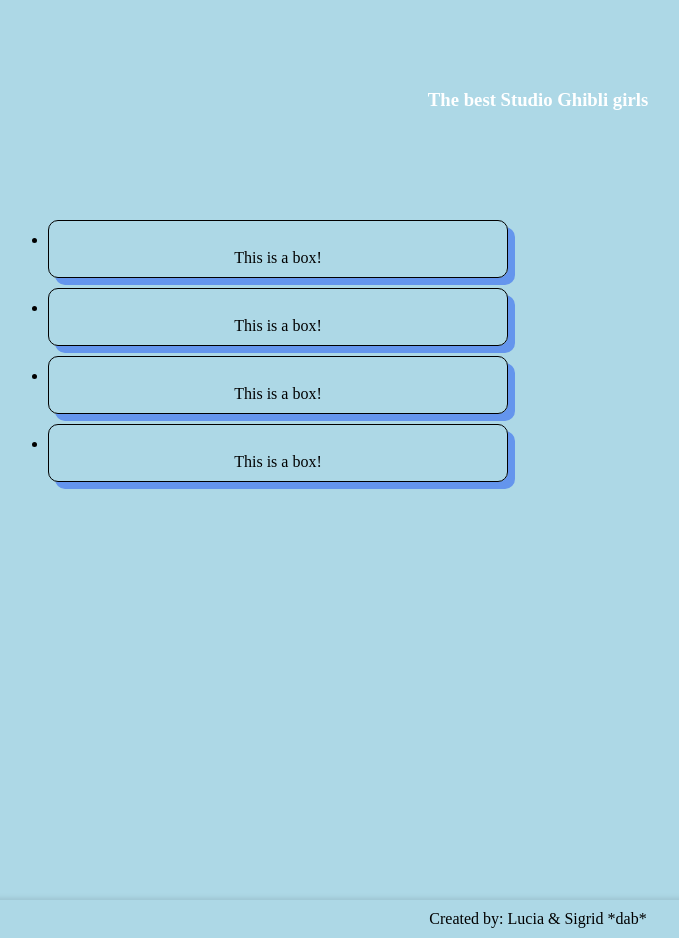
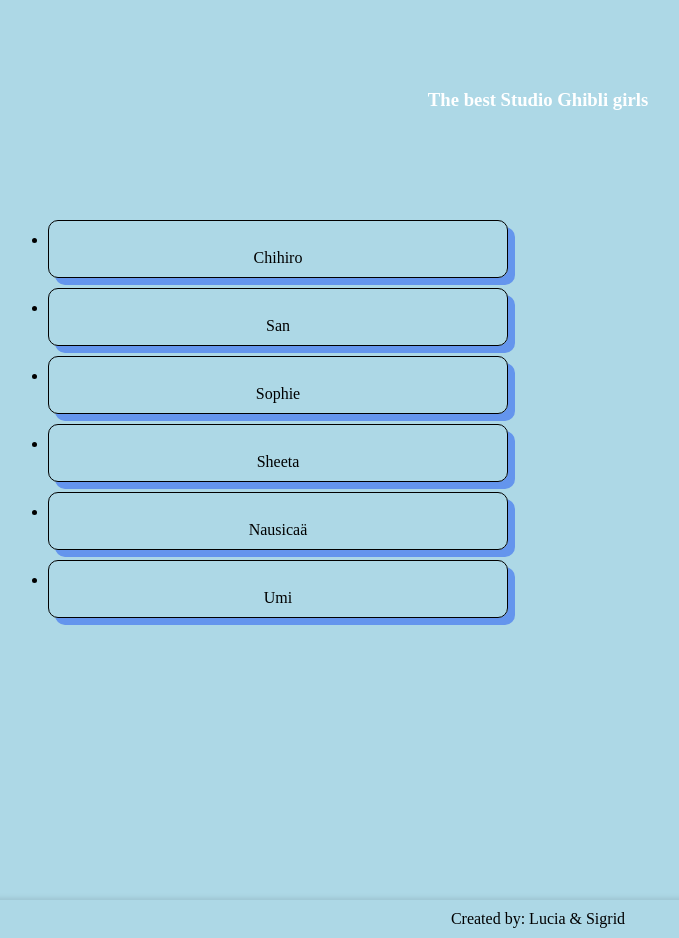
Before and after one commit to MissKluck/C--prosjektoppgave, a plain HTML site: page wwwroot/index.html in a window 1280 px wide. Shown: the whole page, without its empty margins (102-781 px from the left). Drawn offline with Linux system fonts and the light colour scheme; no server answers.

Commit message:
changed pathways for models + added names for the characters

```diff
--- a/wwwroot/index.html
+++ b/wwwroot/index.html
@@ -9,6 +9,7 @@
     <link rel="stylesheet" href="styles.css" />
     <!-- Javascript-->
     <script type="module" src="main.js"></script>
+    <script type="module" src="server.js"></script>
   </head>
   <body>
     <header>
@@ -20,25 +21,33 @@
         <ul id="char-container">
           <li class="box">
             <img src="" alt="" srcset="" />
-            <p class="text">This is a box!</p>
+            <p class="text">Chihiro</p>
           </li>
           <li class="box">
             <img src="" alt="" srcset="" />
-            <p class="text">This is a box!</p>
+            <p class="text">San</p>
           </li>
           <li class="box">
             <img src="" alt="" srcset="" />
-            <p class="text">This is a box!</p>
+            <p class="text">Sophie</p>
           </li>
           <li class="box">
             <img src="" alt="" srcset="" />
-            <p class="text">This is a box!</p>
+            <p class="text">Sheeta</p>
+          </li>
+          <li class="box">
+            <img src="" alt="" srcset="" />
+            <p class="text">Nausicaä</p>
+          </li>
+          <li class="box">
+            <img src="" alt="" srcset="" />
+            <p class="text">Umi</p>
           </li>
         </ul>
       </section>
     </main>
     <footer>
-      <p>Created by: Lucia & Sigrid *dab*</p>
+      <p>Created by: Lucia & Sigrid</p>
     </footer>
   </body>
 </html>
```
